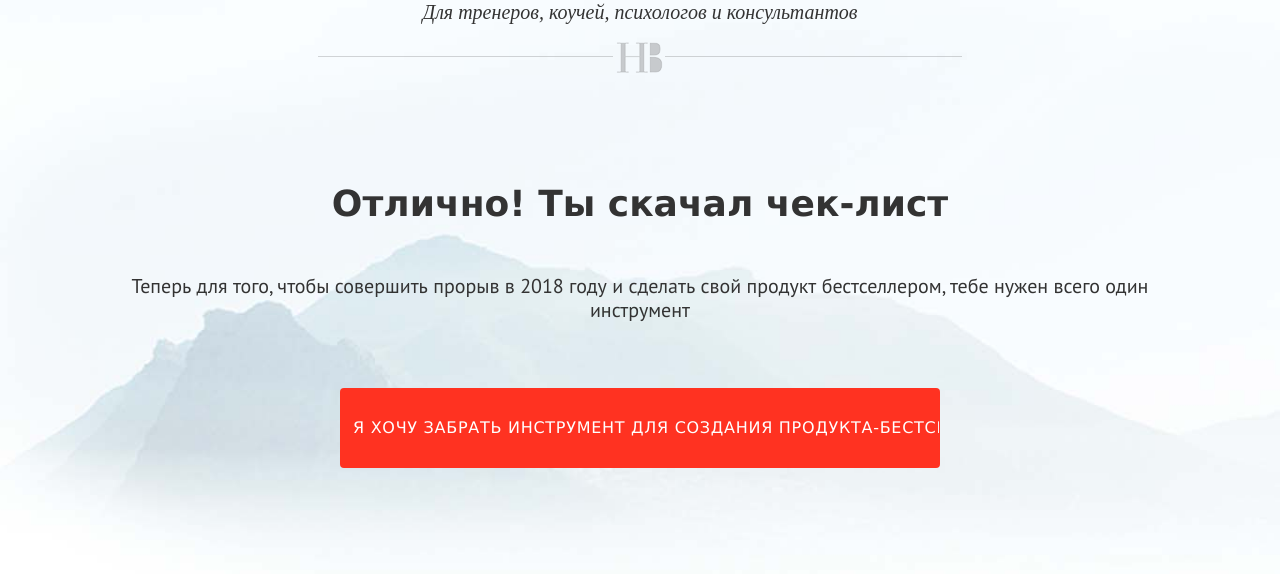
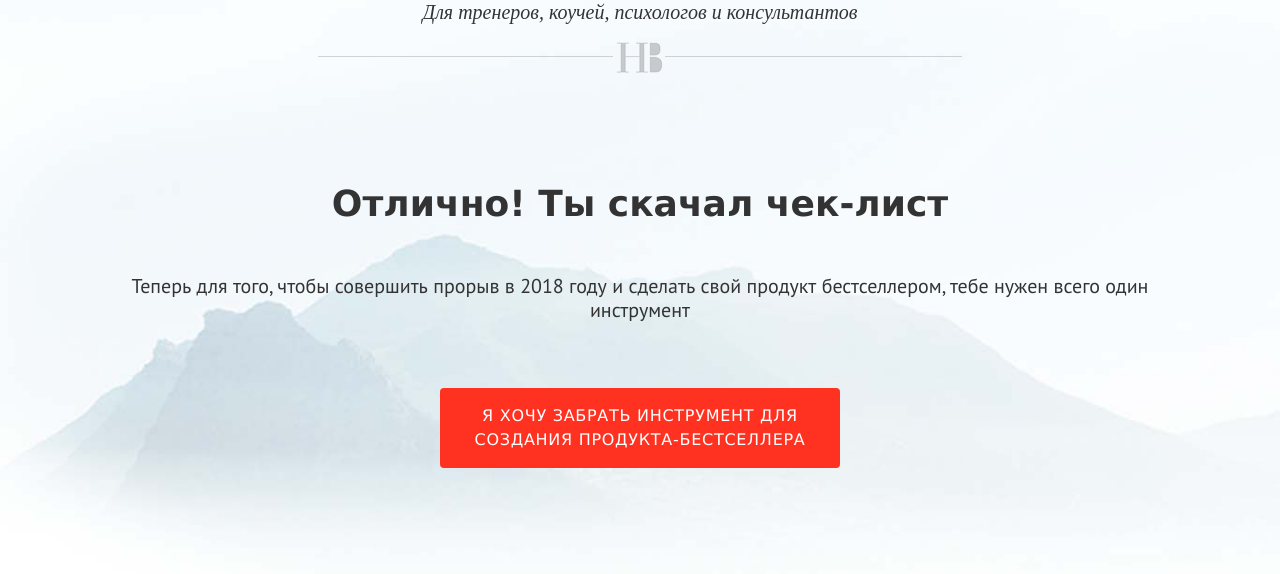
Before and after one commit to avemelnik/Test-work-HB, a Jekyll site: the page built from ok.html, in a window 1280 px wide, cut to the strip 0-664 px from the top of the page. Shown: the top 574 px of the strip. Built offline with Jekyll 4.4.1, drawn with Linux system fonts in a browser that asks for light colours; nearby versions of some CDN libraries.

Commit message:
fix button

```diff
--- a/_includes/doit.html
+++ b/_includes/doit.html
@@ -6,7 +6,7 @@
         <li><span>перестать париться по поводу маркетинга</span></li>
         <li><span>совершить прорыв в продвижении в 2018 году</span></li>
     </ul>
-    <button type="button" class="btn btn-want btn-toggle" value="">Я ХОЧУ СКАЧАТЬ ЧЕК-ЛИСТ И СОВЕРШИТЬ ПРОРЫВ</button>
+    <button type="button" class="btn btn-want btn-toggle" value="">Я ХОЧУ СКАЧАТЬ ЧЕК-ЛИСТ <br> И СОВЕРШИТЬ ПРОРЫВ</button>
     <form class="form" method="post" action="">
         <div class="d-flex justify-content-between p-2 input-section">
         <input type="email" placeholder="Email" name="mail">
--- a/ok.html
+++ b/ok.html
@@ -6,5 +6,5 @@ layout: default
     <div class="container justify-content-between text-center">
     <div class="ready">{{ site.ok-title }}</div>
         <p class="about-list">Теперь для того, чтобы совершить прорыв в 2018 году и сделать свой продукт бестселлером, тебе нужен всего один инструмент</p>
-    <button type="button" class="btn btn-want btn-ok btn-toggle">Я хочу забрать инструмент для создания продукта-бестселлера</button>
+    <button type="button" class="btn btn-ok btn-want">Я хочу забрать инструмент для <br> создания продукта-бестселлера</button>
     </div>
--- a/sass/main.sass
+++ b/sass/main.sass
@@ -12,10 +12,9 @@ body
   margin: 0 auto
   width: 100%
   min-height: 100%
-  background-image: url("../img/bg.jpg")
+  background: url("../img/bg.jpg") no-repeat
   background-size: 100%
-  font-family: Verdana, sans-serif
-  background-repeat: no-repeat
+  font-family: 'Verdana', sans-serif
 
 
 .wrapper
```
Also changed, not shown: sass/_buttons.sass (+12 -15 lines), css/main.css, 1 other file.
